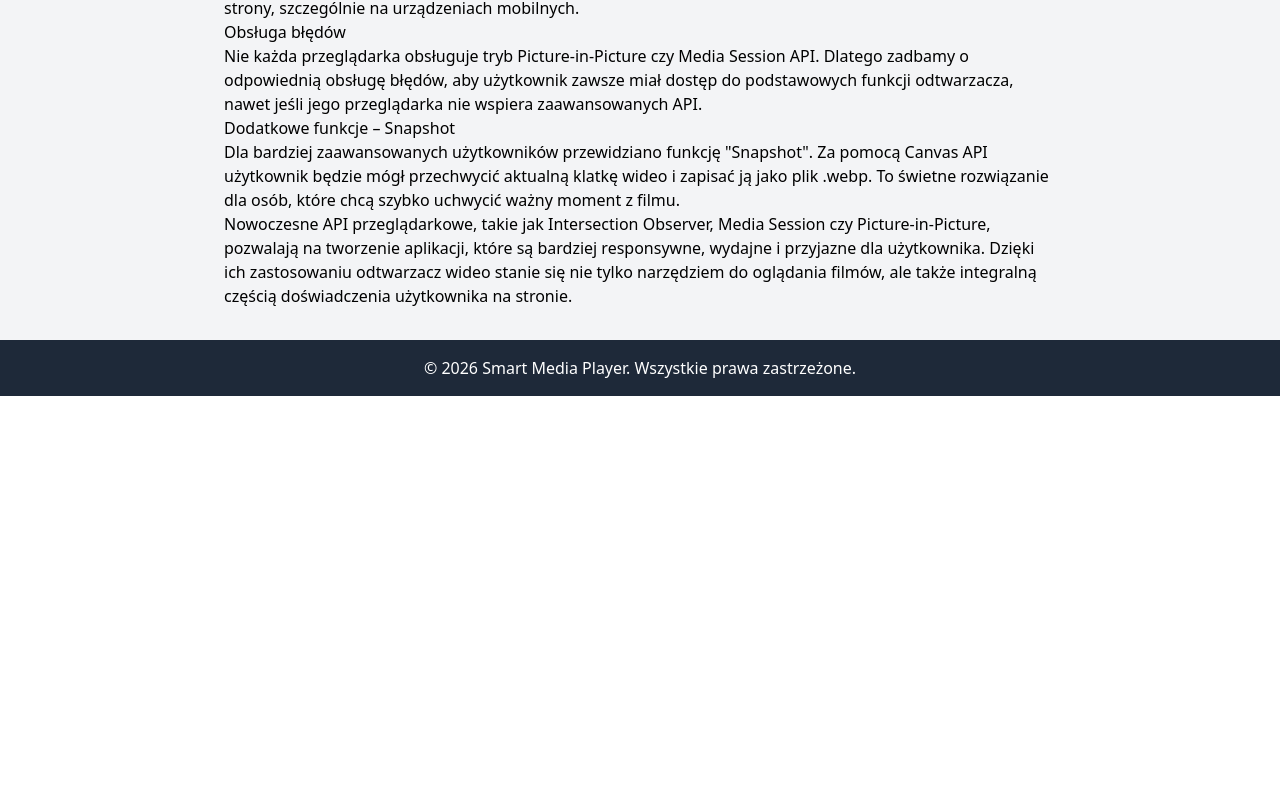
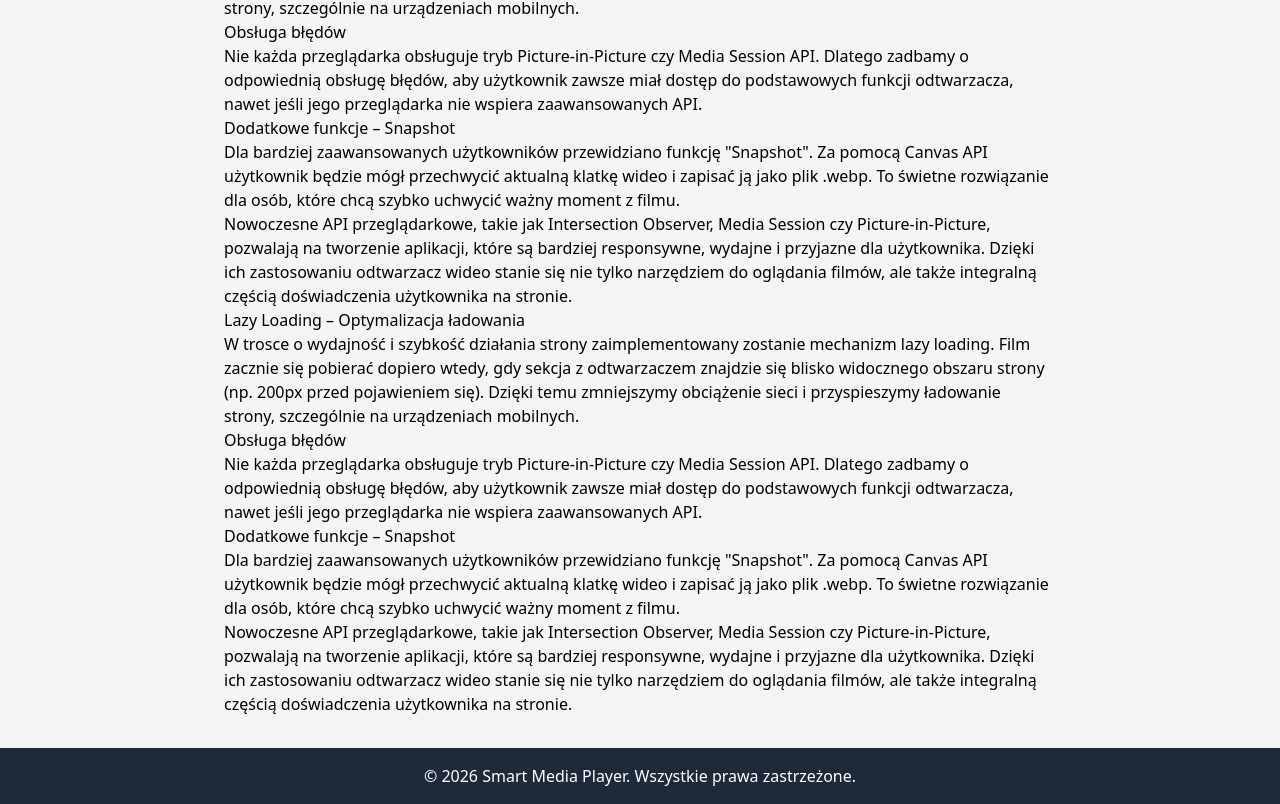
Before and after one commit to asztonski/smart-media-player, a React (Vite) app: page / in a window 1280 px wide. Shown: the part 1565-2369 px from the top of the page. Before the commit the page ends 1961 px from the top, so only its background shows below. Built offline with nearby package versions, Linux system fonts and the light colour scheme.

Commit message:
Add extra articule for longer content

```diff
--- a/src/App.tsx
+++ b/src/App.tsx
@@ -107,6 +107,40 @@ function App() {
             doświadczenia użytkownika na stronie.
           </p>
         </article>
+        <article className="prose prose-lg">
+          <h3>Lazy Loading – Optymalizacja ładowania</h3>
+          <p>
+            W trosce o wydajność i szybkość działania strony zaimplementowany
+            zostanie mechanizm lazy loading. Film zacznie się pobierać dopiero
+            wtedy, gdy sekcja z odtwarzaczem znajdzie się blisko widocznego
+            obszaru strony (np. 200px przed pojawieniem się). Dzięki temu
+            zmniejszymy obciążenie sieci i przyspieszymy ładowanie strony,
+            szczególnie na urządzeniach mobilnych.
+          </p>
+          <h3>Obsługa błędów</h3>
+          <p>
+            Nie każda przeglądarka obsługuje tryb Picture-in-Picture czy Media
+            Session API. Dlatego zadbamy o odpowiednią obsługę błędów, aby
+            użytkownik zawsze miał dostęp do podstawowych funkcji odtwarzacza,
+            nawet jeśli jego przeglądarka nie wspiera zaawansowanych API.
+          </p>
+          <h3>Dodatkowe funkcje – Snapshot</h3>
+          <p>
+            Dla bardziej zaawansowanych użytkowników przewidziano funkcję
+            "Snapshot". Za pomocą Canvas API użytkownik będzie mógł przechwycić
+            aktualną klatkę wideo i zapisać ją jako plik .webp. To świetne
+            rozwiązanie dla osób, które chcą szybko uchwycić ważny moment z
+            filmu.
+          </p>
+          <p>
+            Nowoczesne API przeglądarkowe, takie jak Intersection Observer,
+            Media Session czy Picture-in-Picture, pozwalają na tworzenie
+            aplikacji, które są bardziej responsywne, wydajne i przyjazne dla
+            użytkownika. Dzięki ich zastosowaniu odtwarzacz wideo stanie się nie
+            tylko narzędziem do oglądania filmów, ale także integralną częścią
+            doświadczenia użytkownika na stronie.
+          </p>
+        </article>
       </main>
       <footer className="bg-gray-800 text-white w-full py-4 text-center">
         <p>© 2026 Smart Media Player. Wszystkie prawa zastrzeżone.</p>
```
